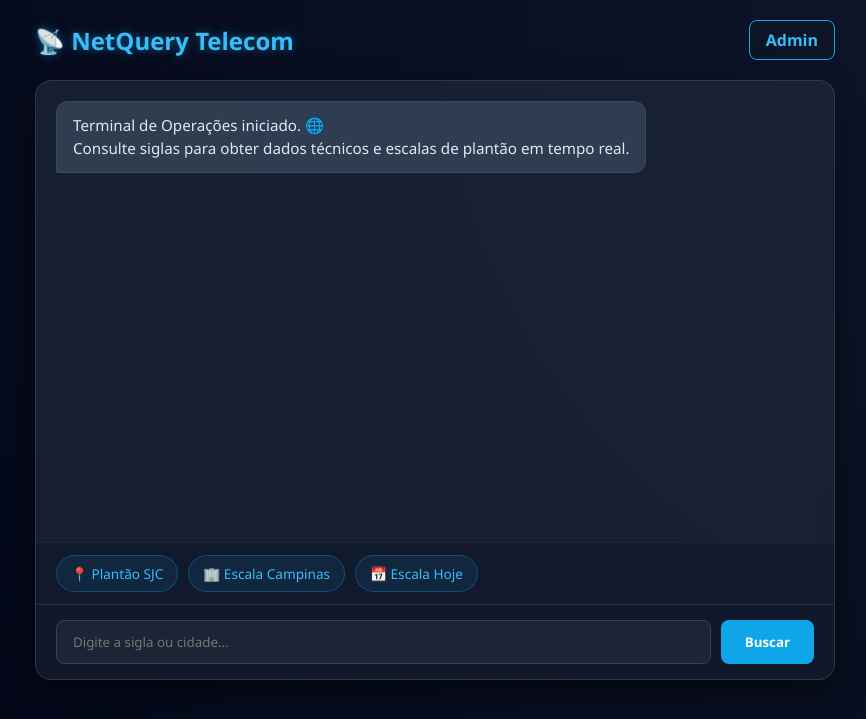
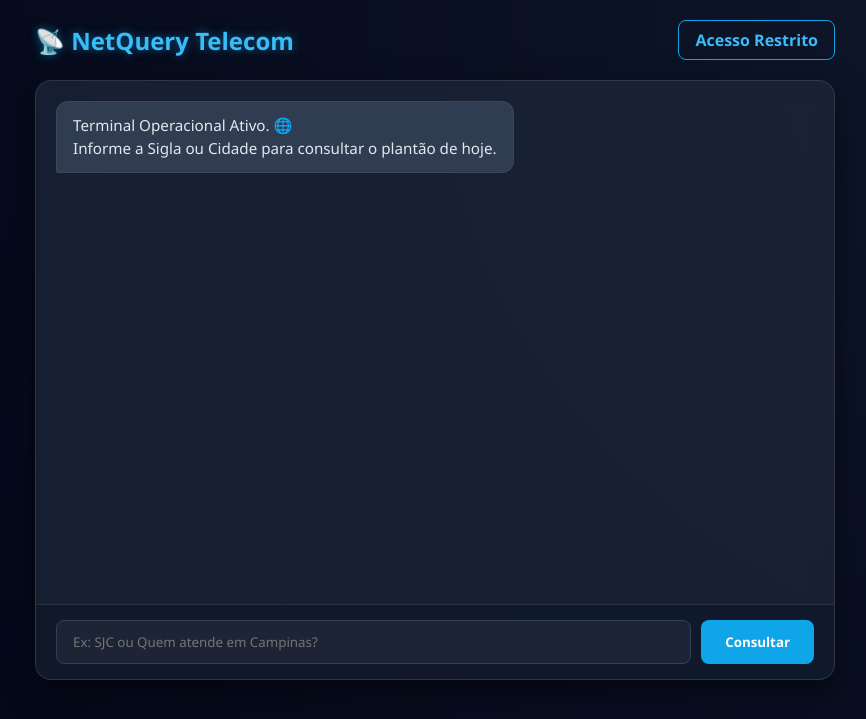
Before and after one commit to VictorOli23/Consultas-SPI, a FastAPI app: page / in a window 1280 px wide. Shown: the top 719 px of the page, without its empty margins (205-1071 px from the left). Run offline with FastAPI, Linux system fonts and the light colour scheme.

Commit message:
Update index.html

```diff
--- a/templates/index.html
+++ b/templates/index.html
@@ -14,43 +14,29 @@
             --user-bubble: #0ea5e9;
             --sys-bubble: rgba(51, 65, 85, 0.9);
         }
-        * { box-sizing: border-box; margin: 0; padding: 0; font-family: 'Segoe UI', Tahoma, Geneva, Verdana, sans-serif; }
+        * { box-sizing: border-box; margin: 0; padding: 0; font-family: 'Segoe UI', Tahoma, sans-serif; }
         body { background: var(--bg-grad); height: 100vh; display: flex; flex-direction: column; align-items: center; padding: 20px; color: var(--text-light); }
 
         .header { width: 100%; max-width: 800px; display: flex; justify-content: space-between; align-items: center; margin-bottom: 20px; }
         .header h1 { font-size: 1.5rem; display: flex; align-items: center; gap: 10px; color: #38bdf8; text-shadow: 0 0 10px rgba(14, 165, 233, 0.5); }
-        .login-btn { border: 1px solid #0ea5e9; color: #38bdf8; padding: 8px 16px; border-radius: 8px; text-decoration: none; font-weight: bold; transition: all 0.3s; background: transparent; }
-        .login-btn:hover { background: #0ea5e9; color: #fff; box-shadow: 0 0 15px rgba(14, 165, 233, 0.4); }
+        .login-btn { border: 1px solid #0ea5e9; color: #38bdf8; padding: 8px 16px; border-radius: 8px; text-decoration: none; font-weight: bold; transition: 0.3s; }
+        .login-btn:hover { background: #0ea5e9; color: #fff; }
 
         .chat-container { width: 100%; max-width: 800px; background: var(--chat-bg); backdrop-filter: blur(10px); border: 1px solid rgba(255,255,255,0.1); border-radius: 16px; box-shadow: 0 10px 30px rgba(0,0,0,0.5); display: flex; flex-direction: column; height: 75vh; overflow: hidden; }
         .chat-box { flex: 1; padding: 20px; overflow-y: auto; display: flex; flex-direction: column; gap: 12px; scroll-behavior: smooth; }
-        .chat-box::-webkit-scrollbar { width: 6px; }
-        .chat-box::-webkit-scrollbar-thumb { background: #475569; border-radius: 4px; }
 
-        .message { max-width: 80%; padding: 12px 16px; border-radius: 12px; line-height: 1.5; font-size: 0.95rem; animation: fadeIn 0.3s ease-in-out; }
+        .message { max-width: 85%; padding: 12px 16px; border-radius: 12px; line-height: 1.5; font-size: 0.95rem; animation: fadeIn 0.3s ease-in-out; }
         .message.system { background: var(--sys-bubble); color: #e2e8f0; align-self: flex-start; border-bottom-left-radius: 2px; border: 1px solid rgba(255,255,255,0.05); }
-        .message.system b { color: #38bdf8; }
-        .message.system hr { border: 0; border-top: 1px solid rgba(255,255,255,0.1); margin: 8px 0; }
-        .message.user { background: var(--user-bubble); color: white; align-self: flex-end; border-bottom-right-radius: 2px; box-shadow: 0 4px 12px rgba(14, 165, 233, 0.3); }
-
-        .quick-actions { display: flex; gap: 10px; padding: 12px 20px; overflow-x: auto; background: rgba(15, 23, 42, 0.6); border-top: 1px solid rgba(255,255,255,0.05); white-space: nowrap; }
-        .quick-actions::-webkit-scrollbar { height: 4px; }
-        .quick-actions::-webkit-scrollbar-thumb { background: #334155; border-radius: 4px; }
-        .chip { background: rgba(14, 165, 233, 0.1); color: #38bdf8; border: 1px solid rgba(14, 165, 233, 0.3); padding: 8px 14px; border-radius: 20px; font-size: 0.85rem; cursor: pointer; transition: all 0.2s; display: flex; align-items: center; gap: 5px; }
-        .chip:hover { background: rgba(14, 165, 233, 0.3); color: #fff; transform: translateY(-2px); }
+        .message.system hr { border: 0; border-top: 1px solid rgba(255,255,255,0.1); margin: 10px 0; }
+        .message.user { background: var(--user-bubble); color: white; align-self: flex-end; border-bottom-right-radius: 2px; }
 
         .input-area { padding: 15px 20px; background: rgba(15, 23, 42, 0.8); border-top: 1px solid rgba(255,255,255,0.1); display: flex; gap: 10px; }
-        input[type="text"] { flex: 1; padding: 12px 16px; background: rgba(255,255,255,0.05); color: #fff; border: 1px solid #334155; border-radius: 8px; outline: none; transition: all 0.3s; }
-        input[type="text"]:focus { border-color: #0ea5e9; box-shadow: 0 0 8px rgba(14, 165, 233, 0.3); }
+        input[type="text"] { flex: 1; padding: 12px 16px; background: rgba(255,255,255,0.05); color: #fff; border: 1px solid #334155; border-radius: 8px; outline: none; }
+        input[type="text"]:focus { border-color: #0ea5e9; }
 
-        button.btn-send { background: #0ea5e9; color: white; border: none; padding: 0 24px; border-radius: 8px; cursor: pointer; font-weight: bold; transition: all 0.3s; }
-        button.btn-send:hover { background: #0284c7; box-shadow: 0 0 12px rgba(14, 165, 233, 0.5); }
+        button.btn-send { background: #0ea5e9; color: white; border: none; padding: 0 24px; border-radius: 8px; cursor: pointer; font-weight: bold; }
 
-        .typing-dots { display: flex; gap: 5px; align-items: center; height: 20px; padding: 0 5px; }
-        .dot { width: 8px; height: 8px; background: #38bdf8; border-radius: 50%; animation: bounce 1.4s infinite ease-in-out both; }
-        .dot:nth-child(1) { animation-delay: -0.32s; }
-        .dot:nth-child(2) { animation-delay: -0.16s; }
-
+        .dot { width: 8px; height: 8px; background: #38bdf8; border-radius: 50%; display: inline-block; animation: bounce 1.4s infinite ease-in-out both; }
         @keyframes bounce { 0%, 80%, 100% { transform: scale(0); } 40% { transform: scale(1); } }
         @keyframes fadeIn { from { opacity: 0; transform: translateY(10px); } to { opacity: 1; transform: translateY(0); } }
     </style>
@@ -58,23 +44,17 @@
 <body>
     <div class="header">
         <h1>📡 NetQuery Telecom</h1>
-        <a href="/login" class="login-btn">Admin</a>
+        <a href="/login" class="login-btn">Acesso Restrito</a>
     </div>
 
     <div class="chat-container">
         <div class="chat-box" id="chatBox">
-            <div class="message system">Terminal de Operações iniciado. 🌐<br>Consulte siglas para obter dados técnicos e escalas de plantão em tempo real.</div>
-        </div>
-
-        <div class="quick-actions">
-            <button class="chip" onclick="sendQuickAction('Quem está em SJC?')">📍 Plantão SJC</button>
-            <button class="chip" onclick="sendQuickAction('Qual o contato de Campinas?')">🏢 Escala Campinas</button>
-            <button class="chip" onclick="sendQuickAction('Técnico de plantão hoje')">📅 Escala Hoje</button>
+            <div class="message system">Terminal Operacional Ativo. 🌐<br>Informe a Sigla ou Cidade para consultar o plantão de hoje.</div>
         </div>
 
         <div class="input-area">
-            <input type="text" id="userInput" placeholder="Digite a sigla ou cidade..." onkeypress="handleKeyPress(event)" autocomplete="off">
-            <button class="btn-send" onclick="sendMessage()">Buscar</button>
+            <input type="text" id="userInput" placeholder="Ex: SJC ou Quem atende em Campinas?" onkeypress="handleKeyPress(event)" autocomplete="off">
+            <button class="btn-send" onclick="sendMessage()">Consultar</button>
         </div>
     </div>
 
@@ -85,15 +65,10 @@
         function addMessage(text, sender) {
             const msgDiv = document.createElement("div");
             msgDiv.classList.add("message", sender);
-            msgDiv.innerHTML = text;
+            msgDiv.innerHTML = text; // Permite renderizar o HTML vindo do servidor
             chatBox.appendChild(msgDiv);
             chatBox.scrollTop = chatBox.scrollHeight;
             return msgDiv;
-        }
-
-        function sendQuickAction(text) {
-            userInput.value = text;
-            sendMessage();
         }
 
         async function sendMessage() {
@@ -103,7 +78,7 @@
             addMessage(text, "user");
             userInput.value = "";
 
-            const typingIndicator = addMessage('<div class="typing-dots"><span class="dot"></span><span class="dot"></span><span class="dot"></span></div>', "system");
+            const typing = addMessage('<span class="dot"></span> <span class="dot"></span> <span class="dot"></span>', "system");
 
             try {
                 const response = await fetch('/query', {
@@ -112,12 +87,11 @@
                     body: JSON.stringify({ question: text })
                 });
                 const data = await response.json();
-
-                chatBox.removeChild(typingIndicator);
+                chatBox.removeChild(typing);
                 addMessage(data.answer, "system");
             } catch (error) {
-                chatBox.removeChild(typingIndicator);
-                addMessage("Erro ao processar consulta. Verifique a conexão.", "system");
+                chatBox.removeChild(typing);
+                addMessage("Erro ao conectar com o banco de dados.", "system");
             }
         }
 
```
